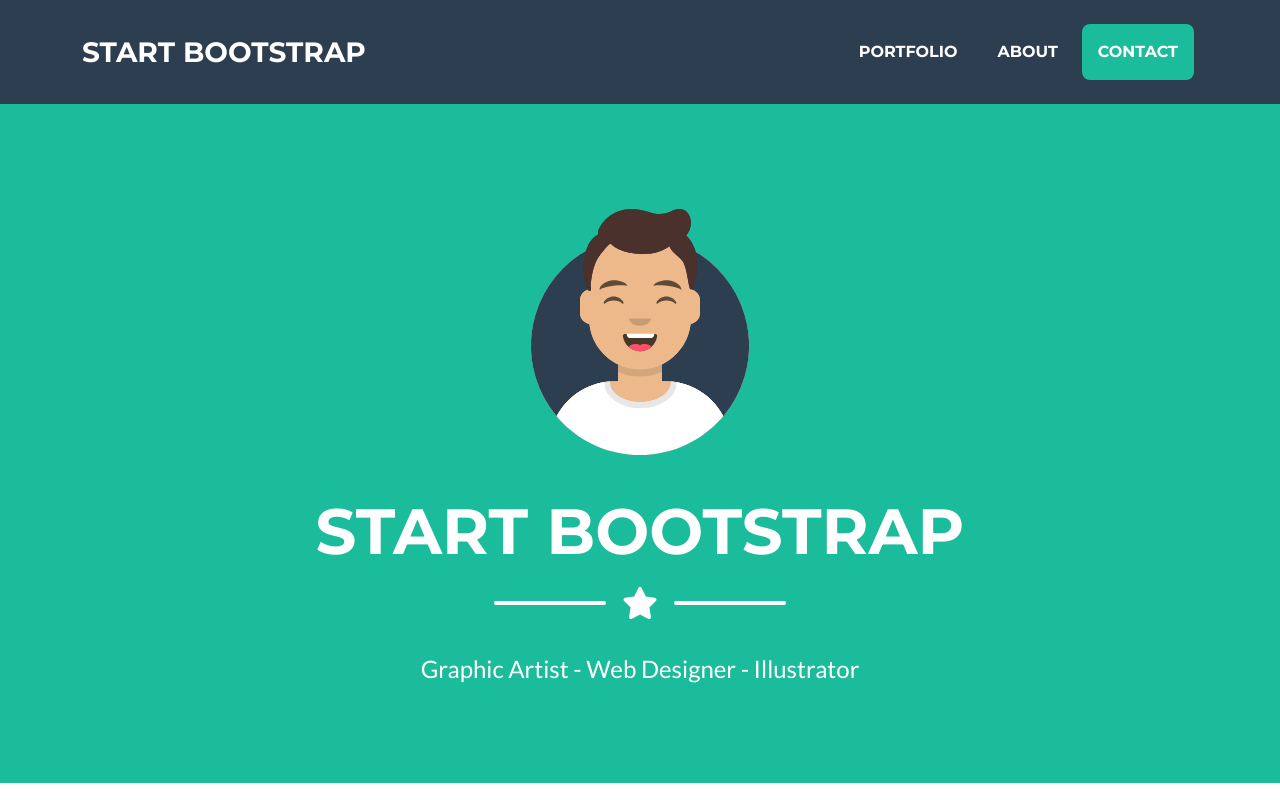
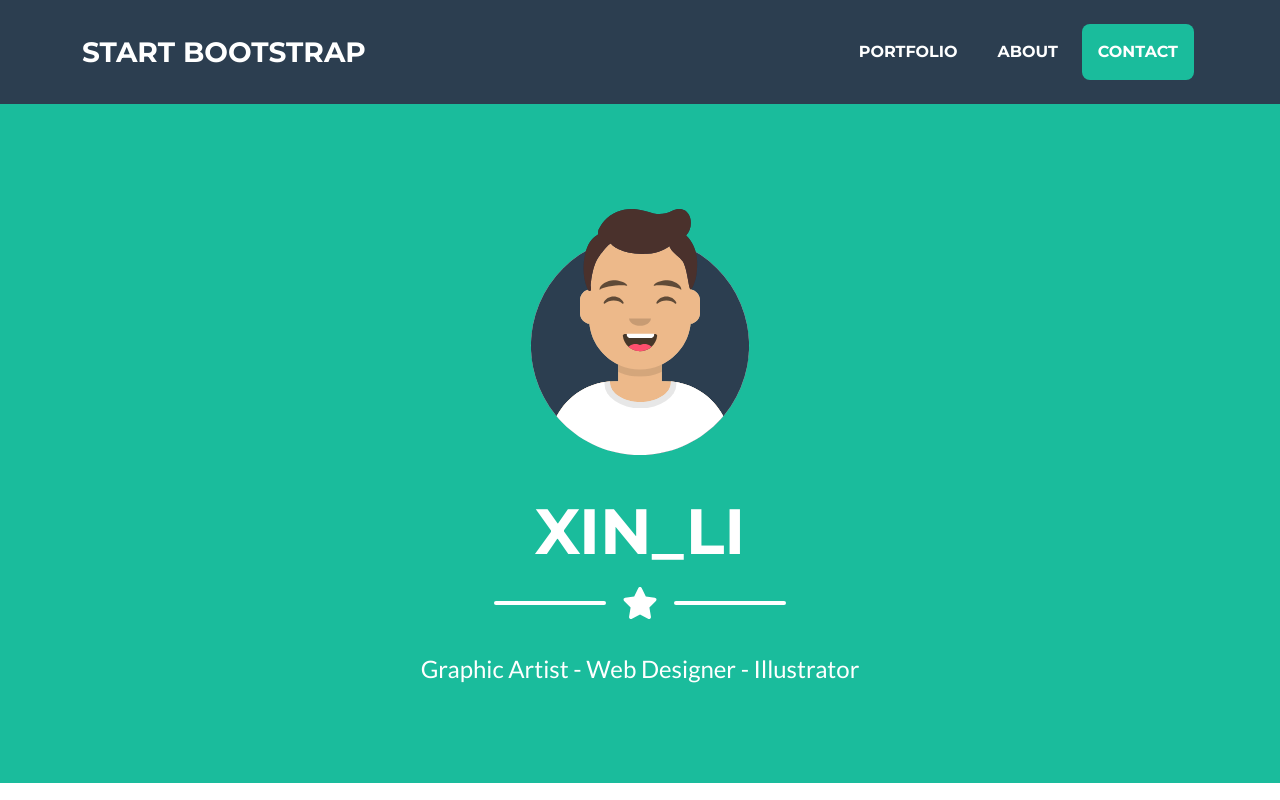
Before and after one commit to Amber-Gris/personal_website, a plain HTML site: page index.html in a window 1280 px wide. Shown: the top 800 px of the page. Drawn offline with nearby package versions, Linux system fonts and the light colour scheme.

Commit message:
change_name

```diff
--- a/index.html
+++ b/index.html
@@ -5,7 +5,7 @@
         <meta name="viewport" content="width=device-width, initial-scale=1, shrink-to-fit=no" />
         <meta name="description" content="" />
         <meta name="author" content="" />
-        <title>Freelancer - Start Bootstrap Theme</title>
+        <title>Xin_Li</title>
         <!-- Favicon-->
         <link rel="icon" type="image/x-icon" href="assets/favicon.ico" />
         <!-- Font Awesome icons (free version)-->
@@ -40,7 +40,7 @@
                 <!-- Masthead Avatar Image-->
                 <img class="masthead-avatar mb-5" src="assets/img/avataaars.svg" alt="..." />
                 <!-- Masthead Heading-->
-                <h1 class="masthead-heading text-uppercase mb-0">Start Bootstrap</h1>
+                <h1 class="masthead-heading text-uppercase mb-0">Xin_Li</h1>
                 <!-- Icon Divider-->
                 <div class="divider-custom divider-light">
                     <div class="divider-custom-line"></div>
```
